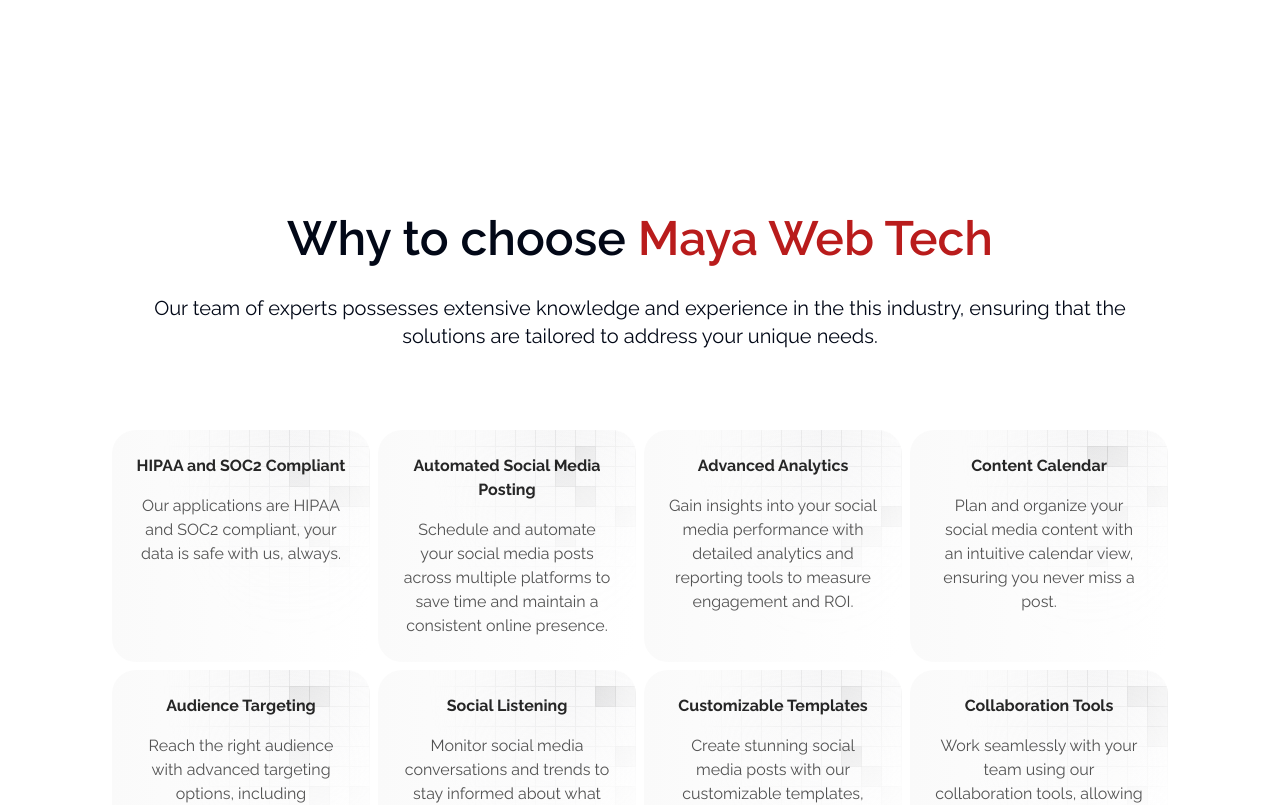
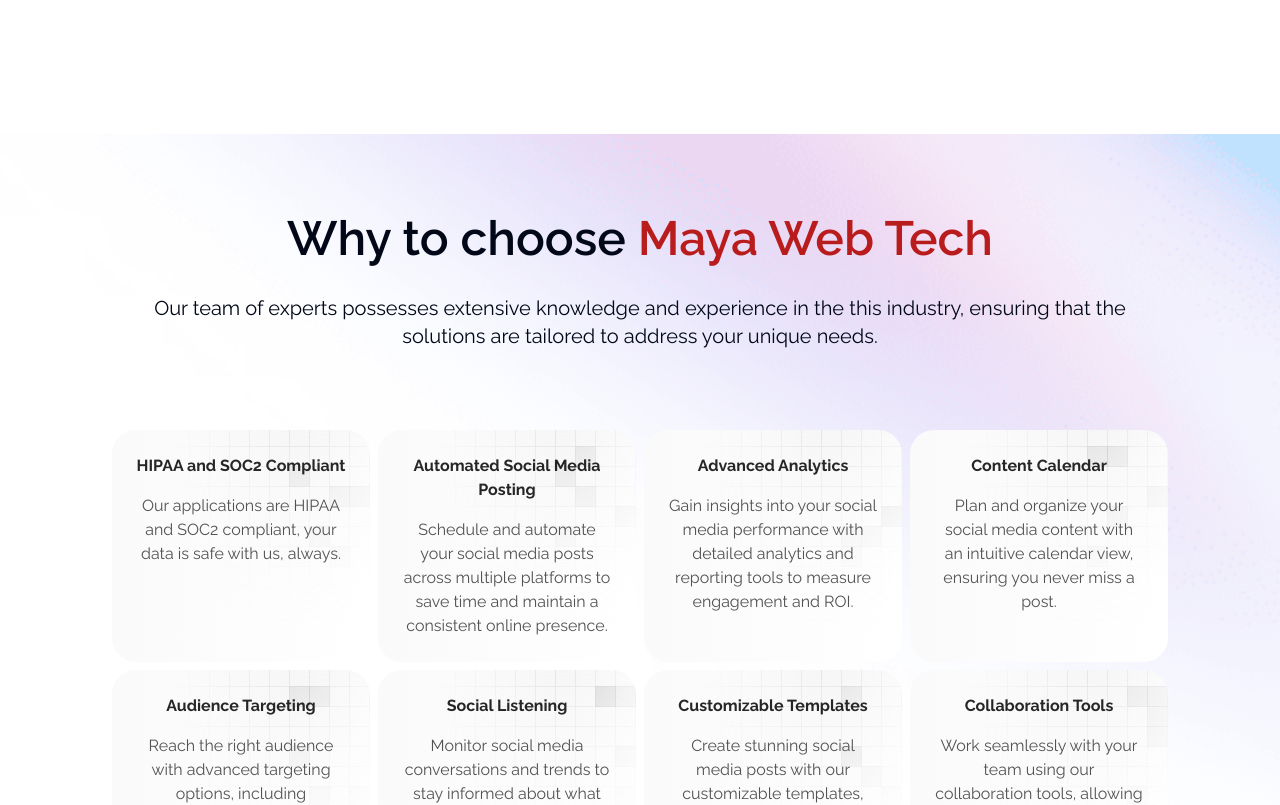
Before and after one commit to maheshMayaWebtech/MayaWebTechRevamp, a React (Vite) app: page /industries/1 in a window 1280 px wide. Shown: the part 2920-3725 px from the top of the page. Built offline with nearby package versions, Linux system fonts and the light colour scheme.

Commit message:
added bg image in industries section

```diff
--- a/src/pages/industryLayout/index.css
+++ b/src/pages/industryLayout/index.css
@@ -20,3 +20,8 @@
     background-repeat: no-repeat;
     background-size: auto 100%;
 }
+.whyChooseIndustry {
+    background-image: url('/public/tw-bg-vibrant.png');
+    background-repeat: no-repeat;
+    background-size: auto 100%;
+}
```
